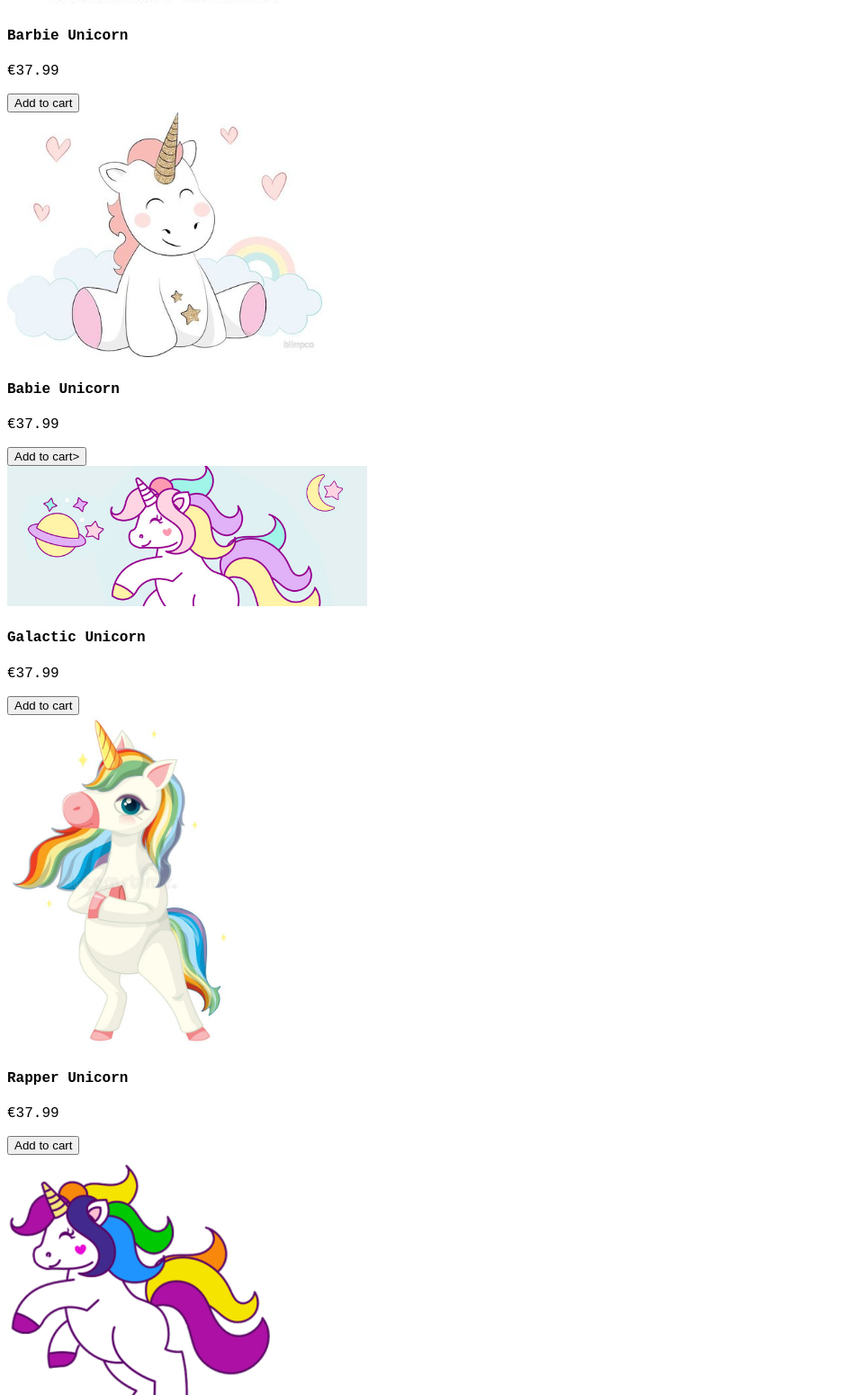
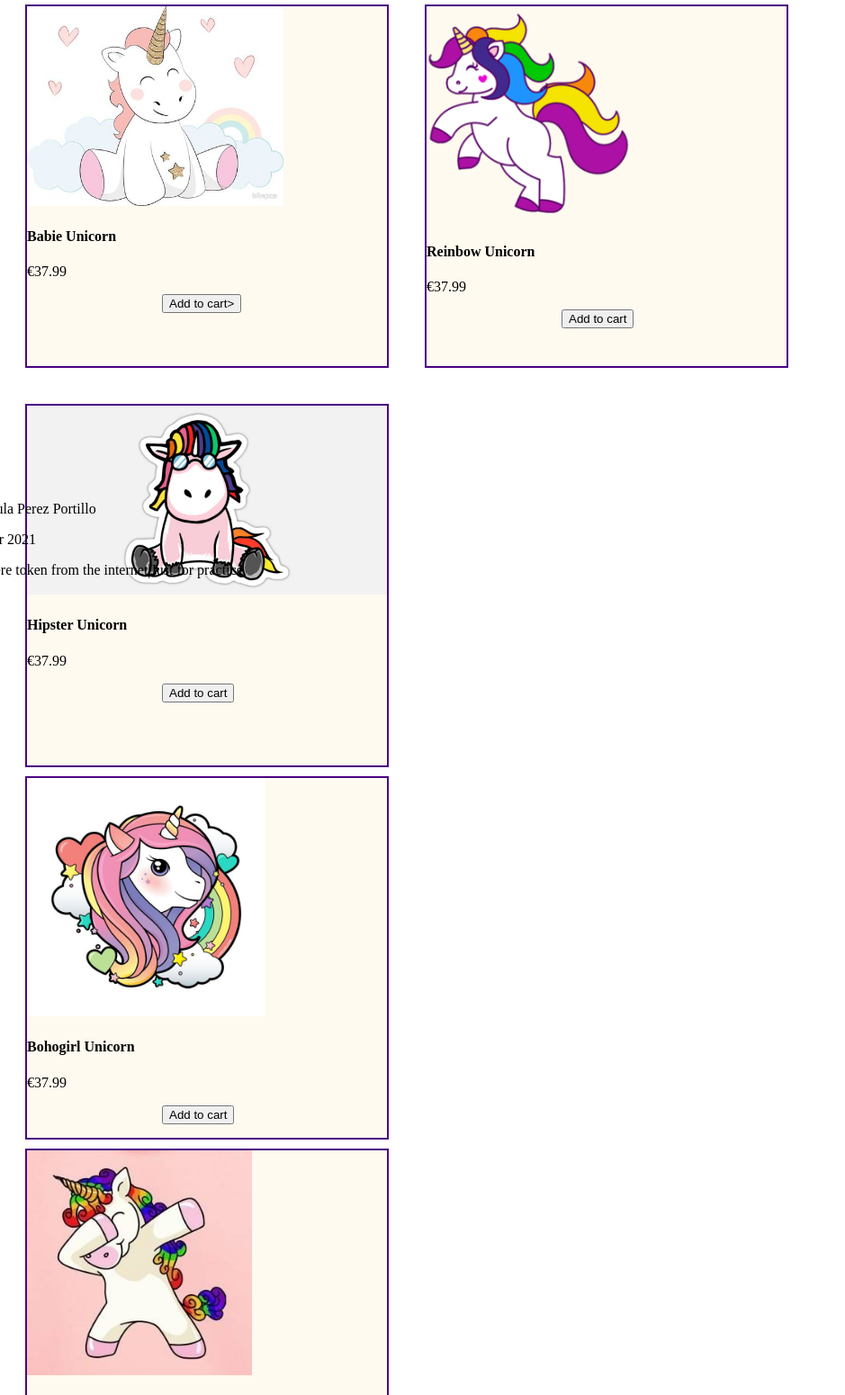
Before and after one commit to anapperez/unicorn-shopping-cart, a plain HTML site: page index.html in a window 1280 px wide. Shown: the part 1249-2800 px from the top of the page at 90% size, without its empty margins (0-939 px from the left). Drawn offline with Linux system fonts and the light colour scheme.

Commit message:
adding some estructure

```diff
--- a/index.html
+++ b/index.html
@@ -45,17 +45,17 @@
 
     <h1 id="online">Online Orders</h1>
 
-    <div class="row">
-            <div>
-                <img src="img/Aquua Unicornio.jpg" width="350">
+    <div class="row1">
+            <div class="card">
+                <img src="img/Aquua Unicornio.jpg" width="250">
 
                     <h4 class="name">Aqua Unicorn</h4>
                     <p class="price">€37.99</p>
                     <button class="agregar-carrito" data-id="1">Add to cart</button>
             </div>
 
-                <div>
-                    <img src="img/Barbie Unicornio.jpg" width="350">
+                <div class="card">
+                    <img src="img/Barbie Unicornio.jpg" width="255">
 
                         <h4 class="name">Barbie Unicorn</h4>
                         <p class="price">€37.99</p>
@@ -63,8 +63,8 @@
 
                 </div>
 
-                <div>
-                    <img src="img/Unicornio Bebe.jpg" width="350">
+                <div class="card">
+                    <img src="img/Unicornio Bebe.jpg" width="285">
 
                         <h4 class="name">Babie Unicorn</h4>
                         <p class="price">€37.99</p>
@@ -76,8 +76,8 @@
 
 
 
-    <div class="row">
-            <div>
+    <div class="row2">
+            <div class="card">
                 <img src="img/Unicornio Galactico.jpg" width="400">
 
                     <h4 class="name">Galactic Unicorn</h4>
@@ -86,8 +86,8 @@
 
             </div>
 
-                <div>
-                    <img src="img/Unicornio Rapero.jpg" width="250">
+                <div class="card">
+                    <img src="img/Unicornio Rapero.jpg" width="170">
 
                         <h4 class="name">Rapper Unicorn</h4>
                         <p class="price">€37.99</p>
@@ -95,8 +95,8 @@
 
                 </div>
 
-                <div>
-                    <img src="img/Unicornio Reinbow.png" width="300">
+                <div class="card">
+                    <img src="img/Unicornio Reinbow.png" width="230">
 
                         <h4 class="name">Reinbow Unicorn</h4>
                         <p class="price">€37.99</p>
@@ -108,17 +108,17 @@
     </div>
 
 
-    <div class="row">
-            <div>
-                <img src="img/Unicornio Hipster.jpg" width="375">
+    <div class="row3">
+            <div class="card">
+                <img src="img/Unicornio Hipster.jpg" width="400">
 
                     <h4 class="name">Hipster Unicorn</h4>
                     <p class="price">€37.99</p>
-                    <button class="agregar-carrito" data-id="1">Add to cart></button>
+                    <button class="agregar-carrito" data-id="1">Add to cart</button>
 
             </div>
-                <div>
-                    <img src="img/Bohogirl Unicornio.jpg" width="285">
+                <div class="card">
+                    <img src="img/Bohogirl Unicornio.jpg" width="265">
 
                         <h4 class="name">Bohogirl Unicorn</h4>
                         <p class="price">€37.99</p>
@@ -126,8 +126,8 @@
 
                 </div>
 
-                <div>
-                    <img src="img/Unicornio Influencer.jpg" width="285" >
+                <div class="card">
+                    <img src="img/Unicornio Influencer.jpg" width="250" >
 
                         <h4 class="name">Infliencer Unicorn</h4>
                         <p class="price">€37.99</p>
--- a/stylee.css
+++ b/stylee.css
@@ -1,4 +1,36 @@
-.row{
-    font-family: 'Courier New', Courier, monospace;
+.row1{
+    float: left;
+    margin: 10px;
 
 }
+
+.row2{
+    float: left;
+    margin: 10px;
+
+}
+
+.row3{
+    float: left;
+    margin: 10px;
+
+}
+
+footer{
+    position: relative;
+    top: 1400px;
+    right: 1000px;
+
+}
+.card{
+    border: 2.5px solid #4b0082;
+    margin: 10px;
+    width: 400px;
+    height: 400px;
+    background-color: #fffaf0;
+}
+
+.agregar-carrito{
+    position: relative;
+    left: 150px;
+}
```
